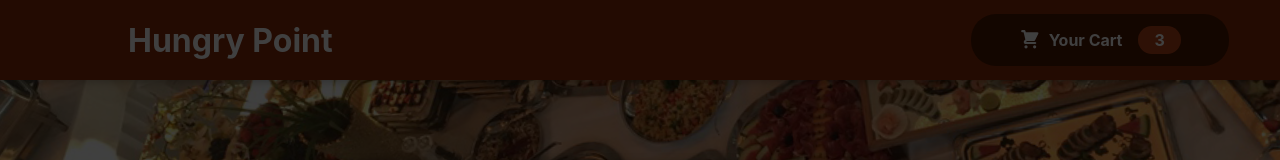
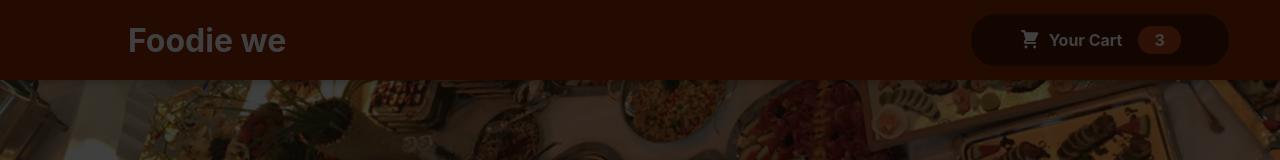
Before and after one commit to 18-RAJAT/Food-Order, a React (Create React App) app: page / in a window 1280 px wide. Shown: the top 160 px of the page. Built offline with nearby package versions, Linux system fonts and the light colour scheme.

Commit message:
Header js

```diff
--- a/src/components/Layout/Header.js
+++ b/src/components/Layout/Header.js
@@ -8,7 +8,7 @@ const Header = (props) => {
     return (
       <Fragment>
         <header className={classes.header}>
-          <h1>Hungry Point</h1>
+          <h1>Foodie we</h1>
           <HeaderCartButton />
         </header>
         <div className={classes['main-image']}>
```
